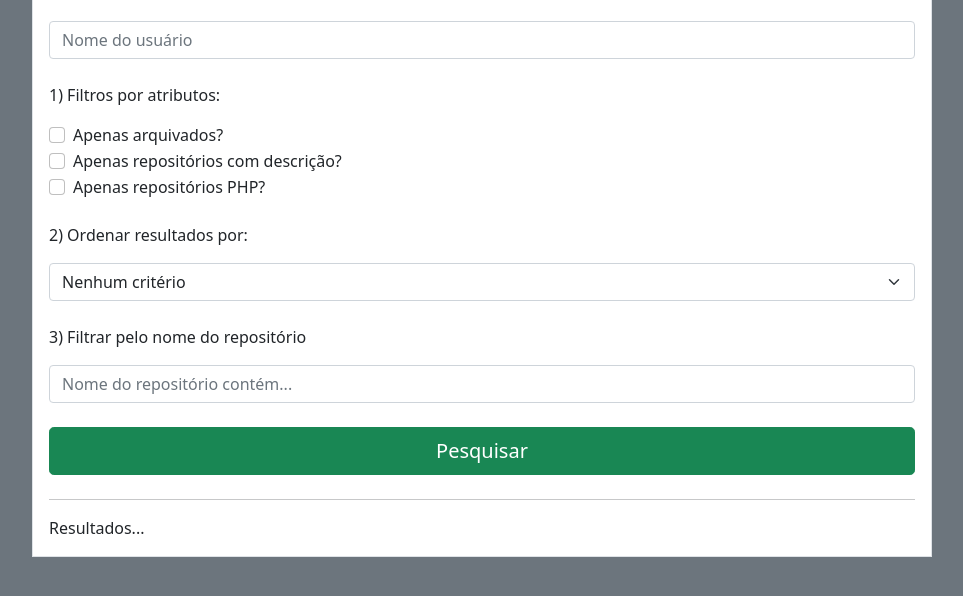
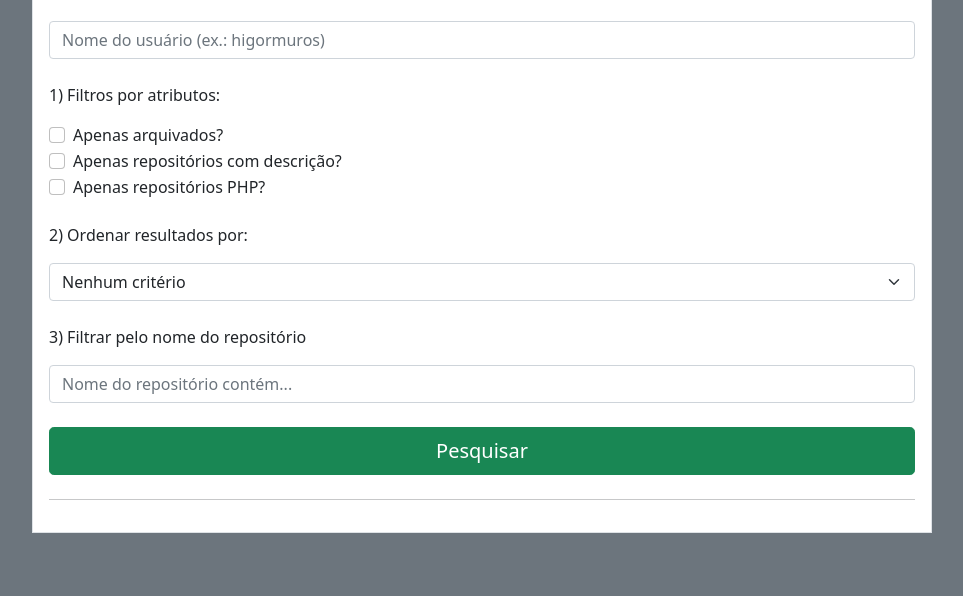
Before and after one commit to higormuros/higormuros.github.io, a plain HTML site: page index.html in a window 1280 px wide. Shown: the part 132-728 px from the top of the page, without its empty margins (158-1121 px from the left). Drawn offline with nearby package versions, Linux system fonts and the light colour scheme.

Commit message:
placeholder mais explicativo

```diff
--- a/index.html
+++ b/index.html
@@ -14,7 +14,7 @@
 			<h1 class="bg-primary text-white p-3 text-center">Listar repositórios do usuário</h1>
 			<div class="p-3">
 				<div class="mb-4">
-					<input class="form-control" id="pesquisa" type="text" placeholder="Nome do usuário">
+					<input class="form-control" id="pesquisa" type="text" placeholder="Nome do usuário (ex.: higormuros)">
 				</div>
 				<div class="mb-4">
 					<p>1) Filtros por atributos:</p>
@@ -47,7 +47,7 @@
 					<input type="button" class="btn btn-success btn-lg" onclick="getApiGitHub(pesquisa.value)" value="Pesquisar">
 				</div>
 				<hr>
-				<div id="repositorios">Resultados...</div>
+				<div id="repositorios"></div>
 			</div>
 		</main>
 
```
